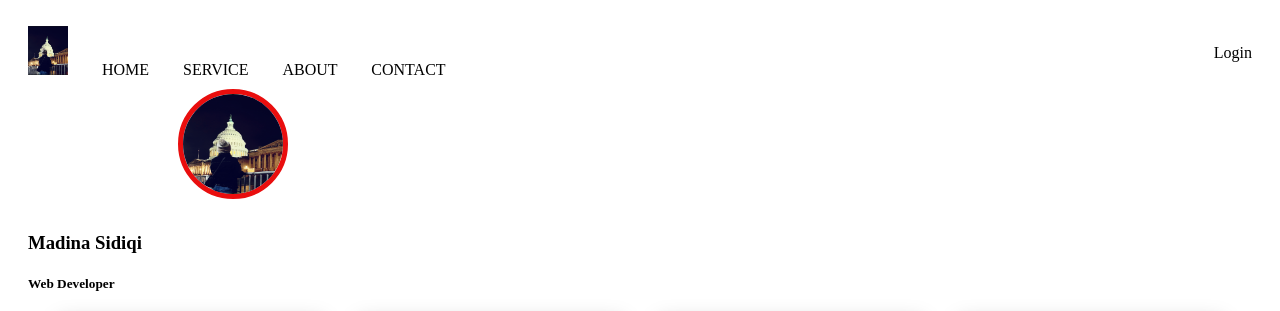
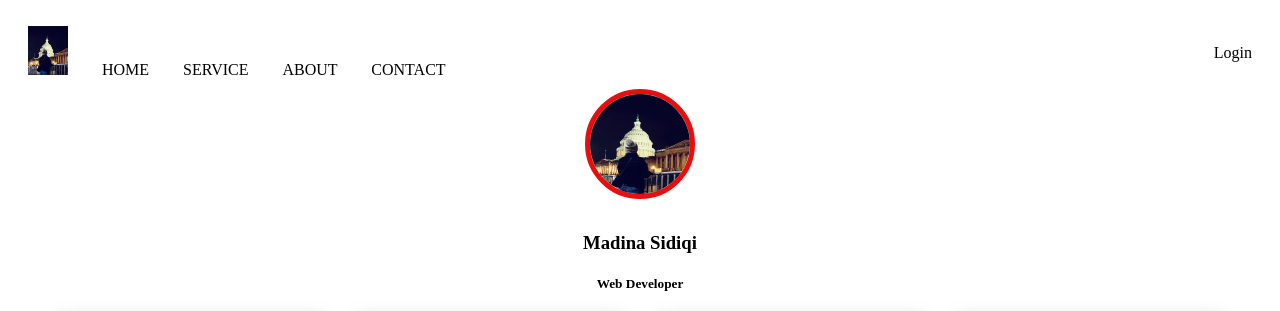
Before and after one commit to madinasidiqi/CSS-Assignment-3, a plain HTML site: page Index.html in a window 1280 px wide. Shown: the top 311 px of the page. Drawn offline with Linux system fonts and the light colour scheme.

Commit message:
Update Index.html

```diff
--- a/Index.html
+++ b/Index.html
@@ -13,7 +13,7 @@
                     border: 5px solid rgb(233, 14, 14);
                     border-radius: 100%;
                     margin: 10px 150px;}
-           center{ text-align: center;}
+           .center{ text-align: center;}
 
           .card{width: 250px;
                         display: inline-block;
```
